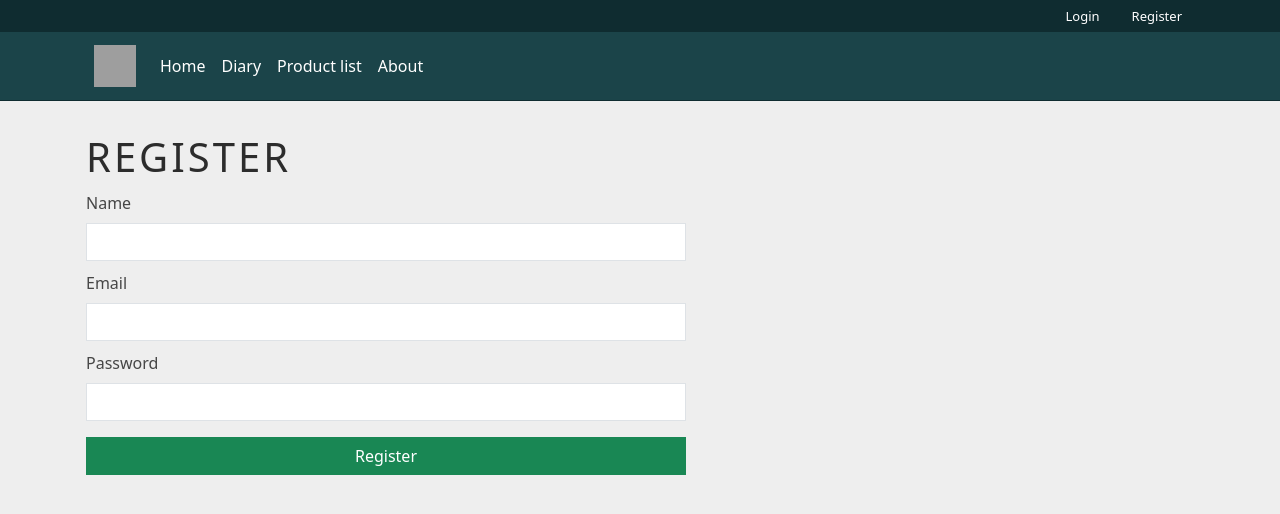
After one commit to artlek/nutrient-diary, a Symfony app: template templates/register.html.twig in a window 1280 px wide. The commit adds this page. Shown: the top 514 px of the page. Run offline with Twig, Linux system fonts and the light colour scheme; the template is opened without the code that fills it, so the values that code supplies are empty; form fields are guessed from the names that the template uses; some libraries are stand-ins or nearby versions; grey boxes are pictures that could not be loaded.

Commit message:
Add registration form

```diff
--- a/public/css/style.css
+++ b/public/css/style.css
@@ -19,6 +19,20 @@ div.bar {
     background-color: #0f2c30;
     font-size: 13px;
 }
+div.registration {
+    max-width: 600px;
+}
+div.form-label {
+    margin-top: 10px;
+    margin-bottom: 0px;
+}
+div.form-errors {
+    font-size: 13px;
+    color: #c71717;
+}
+input.form-control {
+    border-radius: 0px;
+}
 h1 {
     color: #2c2c2c;
     text-transform: uppercase;
@@ -27,6 +41,9 @@ h1 {
 th {
     text-transform: uppercase;
 }
-li {
+li.nav-item {
     line-height: 0px;
 }
+span.bar {
+    color: #ffffff;
+}
--- a/templates/base.html.twig
+++ b/templates/base.html.twig
@@ -14,7 +14,7 @@
             <div class="container-lg d-flex justify-content-end">
                 {% block bar %}
                     {% if is_granted('ROLE_USER') %}
-                        <a class="nav-link bar-link" href="#">Logged as: ...</a>
+                        <span class="bar">Logged as: </span><a class="nav-link bar-link" href="#">logout</a>
                     {% else %}
                         <ul class="nav">
                             <li class="nav-item">
@@ -56,7 +56,9 @@
             {% for message in app.flashes('positive') %}<div class="alert alert-success my-3">{{ message }}</div>{% endfor %}
             {% for message in app.flashes('negative') %}<div class="alert alert-danger my-3">{{ message }}</div>{% endfor %}
             {% for message in app.flashes('neutral') %}<div class="alert alert-secondary my-3">{{ message }}</div>{% endfor %}
-            {% block body %}{% endblock %}
+            <div class="container-lg main-content my-3 p-3">
+                {% block body %}{% endblock %}
+            </div>
         </div>
     </body>
 </html>
--- a/templates/diary.html.twig
+++ b/templates/diary.html.twig
@@ -4,7 +4,6 @@
 
 {% block body %}
 
-    <div class="container-lg main-content my-3 p-3">
     <h1>product list</h1>
     <div class="date">14 may 2023</div>
         <table class="table my-3 table-striped table-hover">
@@ -46,6 +45,5 @@
             </tbody>
         </table>
     </div>
-    </div>
 
 {% endblock %}
--- a/templates/index.html.twig
+++ b/templates/index.html.twig
@@ -4,9 +4,7 @@
 
 {% block body %}
 
-   <div class="container-lg main-content my-3 p-3">
-      <h1>Example header</h1>
-      This text was written for an example
-   </div>
+   <h1>Example header</h1>
+   This text was written for an example
 
 {% endblock %}
--- /dev/null
+++ b/templates/register.html.twig
@@ -0,0 +1,26 @@
+{% extends 'base.html.twig' %}
+
+{% block title %}Register{% endblock %}
+
+{% block body %}
+    <h1>Register</h1>
+
+        <div class="registration">
+            {{ form_start(registrationForm) }}
+                <div class="form-label"> {{ form_label(registrationForm.name, 'Name') }} </div>
+                {{ form_widget(registrationForm.name, {'attr': {'class': 'form-control'}}) }}
+                <div class="form-errors"> {{ form_errors(registrationForm.name) }} </div>
+
+                <div class="form-label"> {{ form_label(registrationForm.email, 'Email') }} </div>
+                {{ form_widget(registrationForm.email, {'attr': {'class': 'form-control'}}) }}
+                <div class="form-errors"> {{ form_errors(registrationForm.email) }} </div>
+
+                <div class="form-label"> {{ form_label(registrationForm.plainPassword, 'Password') }} </div>
+                {{ form_widget(registrationForm.plainPassword, {'attr': {'class': 'form-control'}}) }}
+                <div class="form-errors"> {{ form_errors(registrationForm.plainPassword) }} </div>
+
+                <button type="submit" class="btn btn-success mt-3 mb-3 d-grid gap-2 col-12 mx-auto rounded-0">Register</button>
+            {{ form_end(registrationForm) }}
+        </div>
+
+{% endblock %}
```
Also changed, not shown: migrations/Version20230616164212.php (added, +31 -0 lines), src/Controller/RegistrationController.php (added, +43 -0 lines), src/Entity/User.php (+33 -0 lines), src/Form/RegistrationFormType.php (added, +50 -0 lines). Lines whose indentation alone changed are shown as unchanged.
